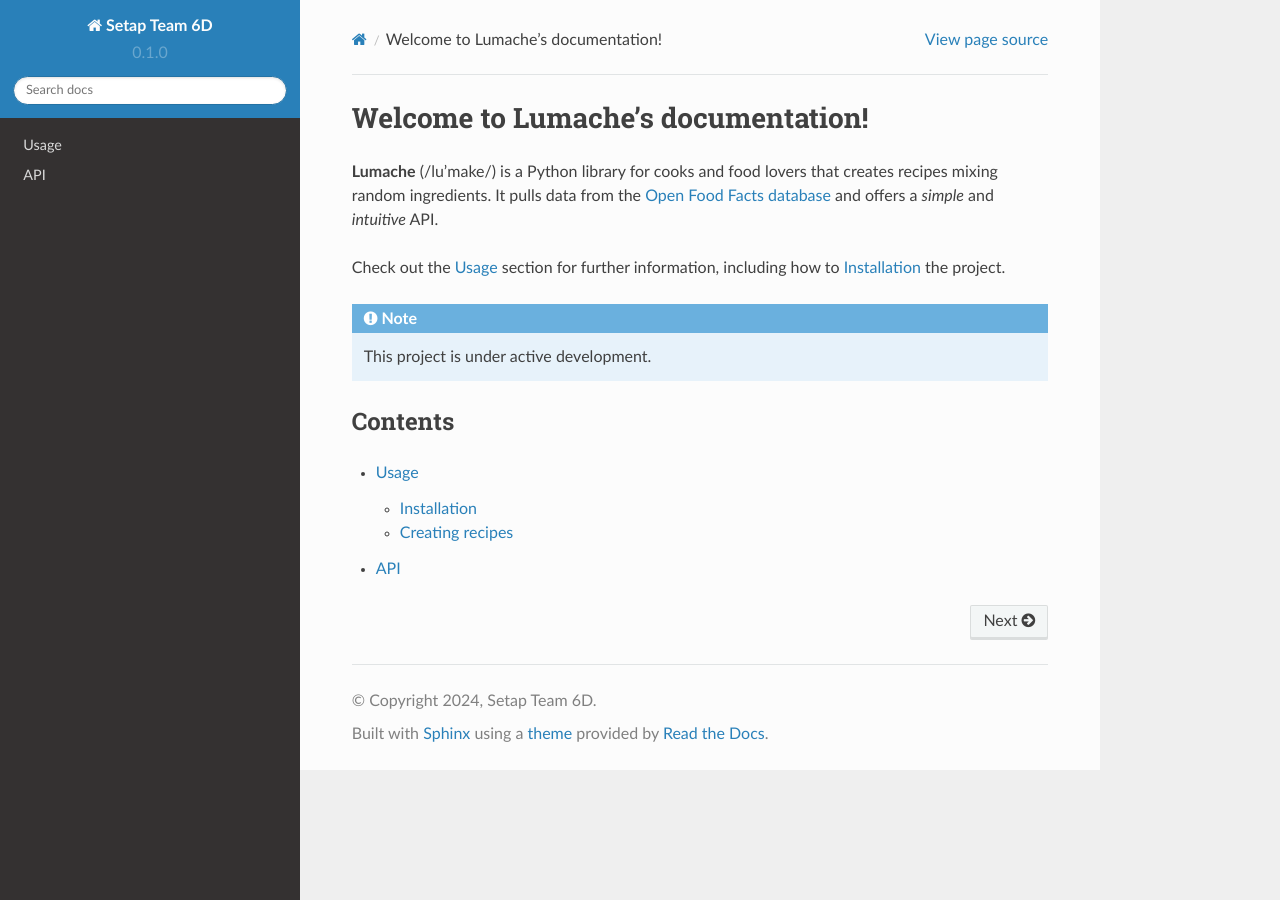
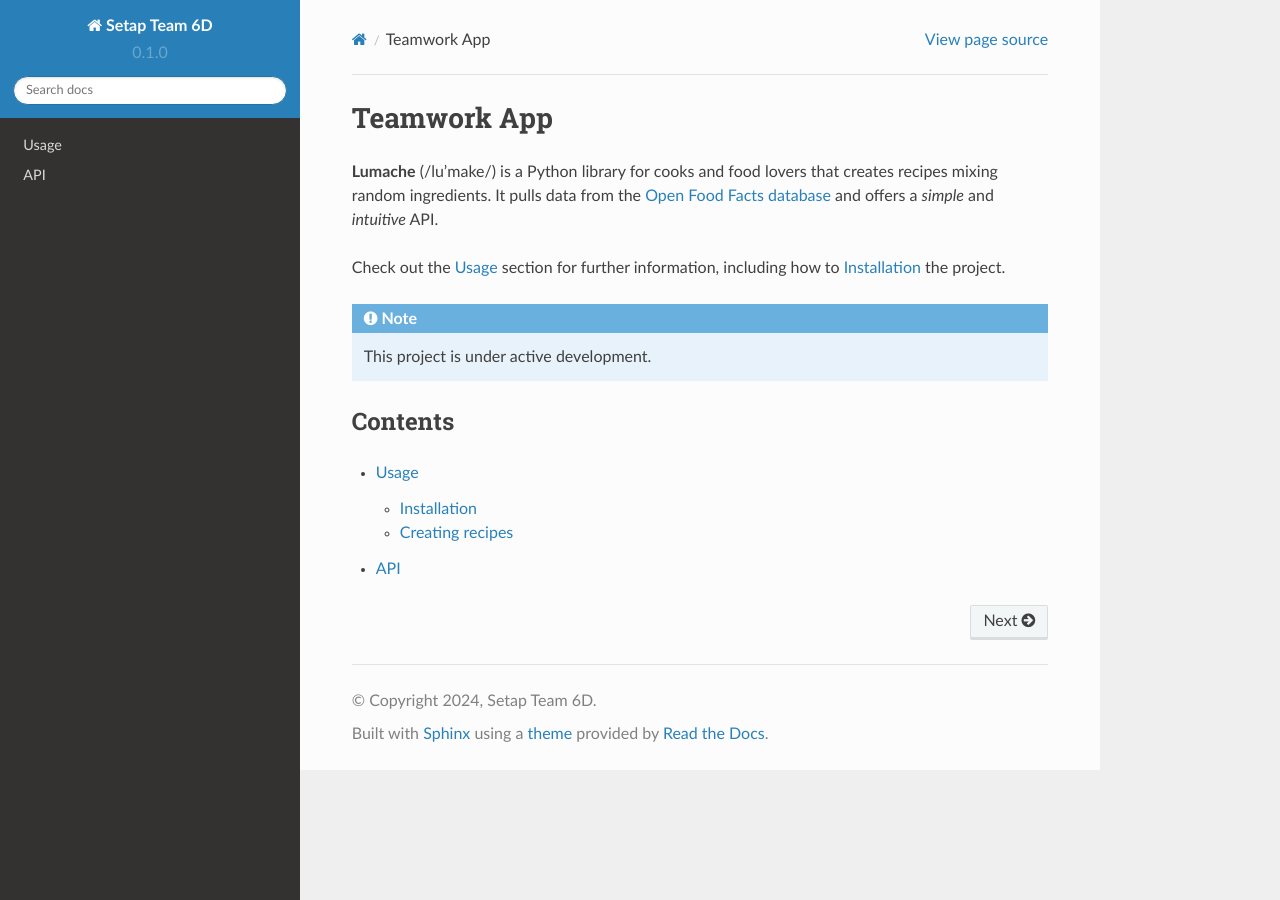
Before and after one commit to Teamwork-6D/task1, a Sphinx documentation site: the page built from docs/source/index.rst, in a window 1280 px wide. Built offline with Sphinx 7.4.7 and the Read the Docs theme 2.0.0, drawn with Linux system fonts in a browser that asks for light colours.

Commit message:
Update index.rst

```diff
--- a/docs/source/index.rst
+++ b/docs/source/index.rst
@@ -1,5 +1,5 @@
-Welcome to Lumache's documentation!
-===================================
+Teamwork App
+============
 
 **Lumache** (/lu'make/) is a Python library for cooks and food lovers
 that creates recipes mixing random ingredients.
```
